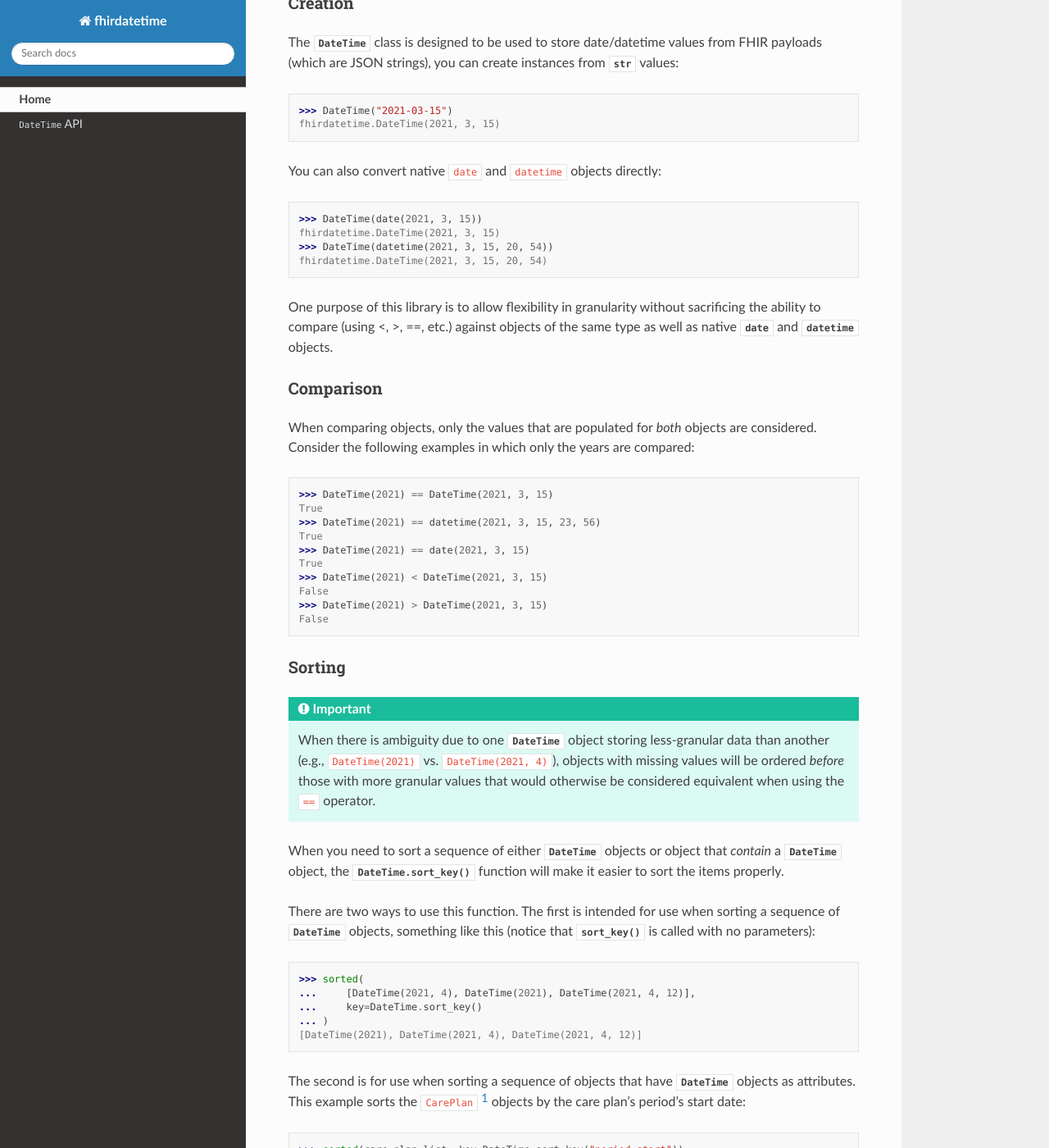
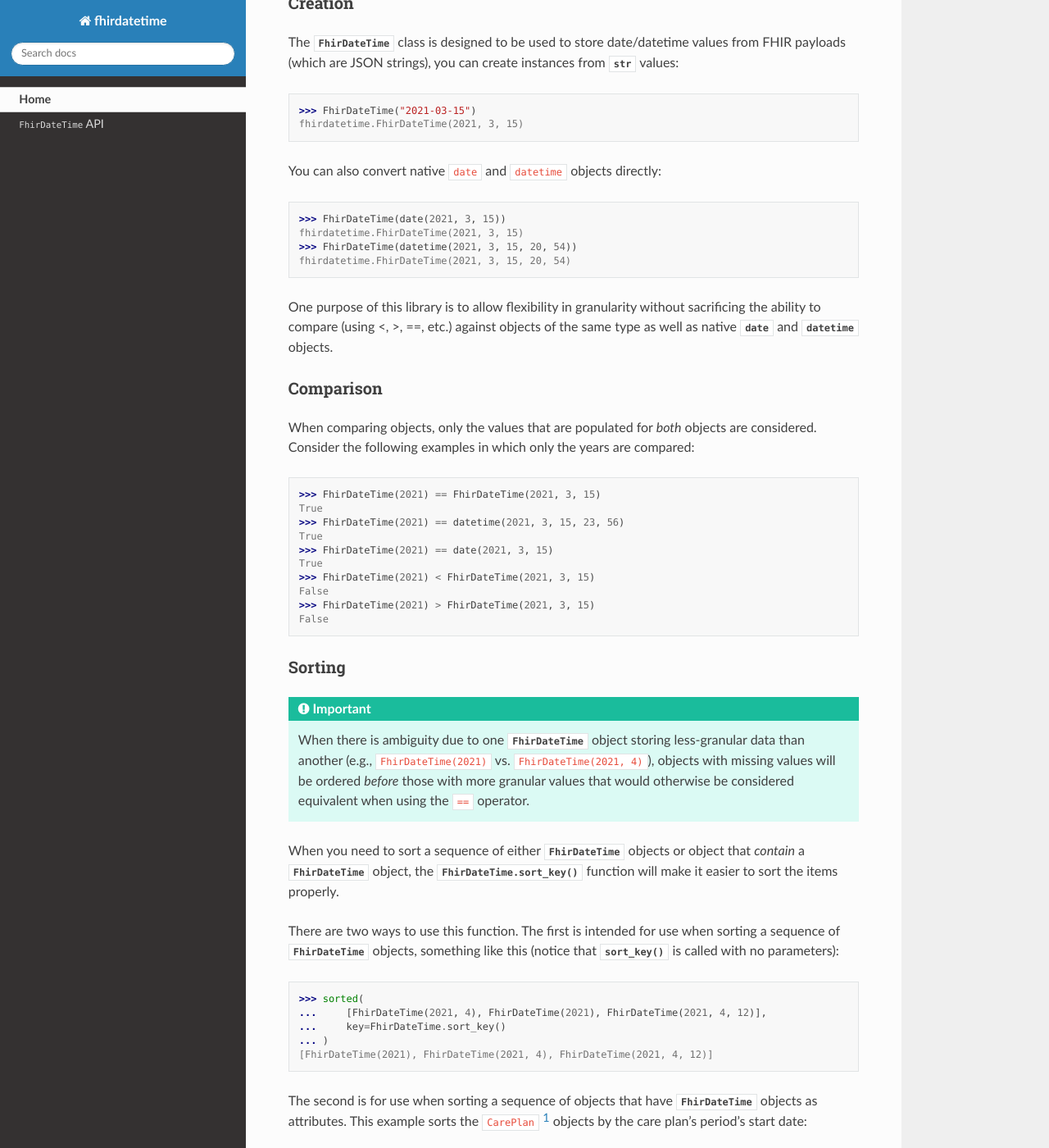
Before and after one commit to mmabey/fhirdatetime, a Sphinx documentation site: the page built from docs/index.rst, in a window 1280 px wide and 1400 px high, scrolled down 642 px. Shown: the whole window at 82% size. Built offline with Sphinx 7.4.7 and the Read the Docs theme 2.0.0, drawn with Linux system fonts in a browser that asks for light colours; some of the changed text lies outside the part shown.

Commit message:
Renamed DateTime -> FhirDateTime, version bump

```diff
--- a/docs/api.rst
+++ b/docs/api.rst
@@ -1,6 +1,6 @@
-``DateTime`` API
+``FhirDateTime`` API
 ================
 
-.. autoclass:: fhirdatetime.DateTime
+.. autoclass:: fhirdatetime.FhirDateTime
    :members: fromisoformat, from_native, sort_key
    :member-order: bysource
--- a/docs/index.rst
+++ b/docs/index.rst
@@ -40,19 +40,19 @@ Usage
 Creation
 ********
 
-The :any:`DateTime` class is designed to be used to store date/datetime values
-from FHIR payloads (which are JSON strings), you can create instances from :obj:`str`
-values:
+The :any:`FhirDateTime` class is designed to be used to store date/datetime
+values from FHIR payloads (which are JSON strings), you can create instances
+from :obj:`str` values:
 
->>> DateTime("2021-03-15")
-fhirdatetime.DateTime(2021, 3, 15)
+>>> FhirDateTime("2021-03-15")
+fhirdatetime.FhirDateTime(2021, 3, 15)
 
 You can also convert native ``date`` and ``datetime`` objects directly:
 
->>> DateTime(date(2021, 3, 15))
-fhirdatetime.DateTime(2021, 3, 15)
->>> DateTime(datetime(2021, 3, 15, 20, 54))
-fhirdatetime.DateTime(2021, 3, 15, 20, 54)
+>>> FhirDateTime(date(2021, 3, 15))
+fhirdatetime.FhirDateTime(2021, 3, 15)
+>>> FhirDateTime(datetime(2021, 3, 15, 20, 54))
+fhirdatetime.FhirDateTime(2021, 3, 15, 20, 54)
 
 One purpose of this library is to allow flexibility in granularity without
 sacrificing the ability to compare (using <, >, ==, etc.) against objects
@@ -66,46 +66,47 @@ When comparing objects, only the values that are populated for *both*
 objects are considered. Consider the following examples in which only the
 years are compared:
 
->>> DateTime(2021) == DateTime(2021, 3, 15)
+>>> FhirDateTime(2021) == FhirDateTime(2021, 3, 15)
 True
->>> DateTime(2021) == datetime(2021, 3, 15, 23, 56)
+>>> FhirDateTime(2021) == datetime(2021, 3, 15, 23, 56)
 True
->>> DateTime(2021) == date(2021, 3, 15)
+>>> FhirDateTime(2021) == date(2021, 3, 15)
 True
->>> DateTime(2021) < DateTime(2021, 3, 15)
+>>> FhirDateTime(2021) < FhirDateTime(2021, 3, 15)
 False
->>> DateTime(2021) > DateTime(2021, 3, 15)
+>>> FhirDateTime(2021) > FhirDateTime(2021, 3, 15)
 False
 
 
 Sorting
 *******
 
-.. important:: When there is ambiguity due to one :any:`DateTime` object
-    storing less-granular data than another (e.g., ``DateTime(2021)``
-    vs. ``DateTime(2021, 4)``), objects with missing values will be
+.. important:: When there is ambiguity due to one :any:`FhirDateTime` object
+    storing less-granular data than another (e.g., ``FhirDateTime(2021)``
+    vs. ``FhirDateTime(2021, 4)``), objects with missing values will be
     ordered *before* those with more granular values that would
     otherwise be considered equivalent when using the ``==`` operator.
 
-When you need to sort a sequence of either :any:`DateTime` objects or
-object that *contain* a :any:`DateTime` object, the :any:`DateTime.sort_key()`
-function will make it easier to sort the items properly.
+When you need to sort a sequence of either :any:`FhirDateTime` objects or
+object that *contain* a :any:`FhirDateTime` object, the
+:any:`FhirDateTime.sort_key()` function will make it easier to sort the items
+properly.
 
 There are two ways to use this function. The first is intended for use
-when sorting a sequence of  :any:`DateTime` objects, something like
+when sorting a sequence of  :any:`FhirDateTime` objects, something like
 this (notice that :any:`sort_key()` is called with no parameters):
 
 >>> sorted(
-...     [DateTime(2021, 4), DateTime(2021), DateTime(2021, 4, 12)],
-...     key=DateTime.sort_key()
+...     [FhirDateTime(2021, 4), FhirDateTime(2021), FhirDateTime(2021, 4, 12)],
+...     key=FhirDateTime.sort_key()
 ... )
-[DateTime(2021), DateTime(2021, 4), DateTime(2021, 4, 12)]
+[FhirDateTime(2021), FhirDateTime(2021, 4), FhirDateTime(2021, 4, 12)]
 
 The second is for use when sorting a sequence of objects that have
-:any:`DateTime` objects as attributes. This example sorts the
+:any:`FhirDateTime` objects as attributes. This example sorts the
 ``CarePlan`` [#care_ref]_ objects by the care plan's period's start date:
 
->>> sorted(care_plan_list, key=DateTime.sort_key("period.start"))
+>>> sorted(care_plan_list, key=FhirDateTime.sort_key("period.start"))
 
 In this example, ``sorted()`` passes each item in ``care_plan_list`` to
 the ``sort_key`` static method, which first gets the ``period``
@@ -113,11 +114,11 @@ attribute of the item, then gets the ``start`` attribute of the period.
 Finally, the year, month, day, and other values are returned to
 ``sorted()``, which does the appropriate sorting on those values.
 
-If neither of these use cases of the :any:`sort_key()` function apply to what you
-need to do, you can always use a custom lambda to do your sorting. For example, the
-following is equivalent to the care plan sorting example:
+If neither of these use cases of the :any:`sort_key()` function apply to what
+you need to do, you can always use a custom lambda to do your sorting. For
+example, the following is equivalent to the care plan sorting example:
 
->>> sorted(care_plan_list, key=lambda x: DateTime.sort_key(x.period.start))
+>>> sorted(care_plan_list, key=lambda x: FhirDateTime.sort_key(x.period.start))
 
 
 License
--- a/pyproject.toml
+++ b/pyproject.toml
@@ -6,7 +6,7 @@ combine_as_imports = true
 
 [tool.poetry]
 name = "fhirdatetime"
-version = "0.1.0b2"
+version = "0.1.0b3"
 description = "A datetime-compatible class for FHIR date/datetime values."
 authors = ["Mike Mabey <mmabey@ieee.org>"]
 homepage = "https://github.com/mmabey/fhirdatetime"
```
Also changed, not shown: README.rst (+24 -24 lines), fhirdatetime/__init__.py (+47 -45 lines), 4 other files.
